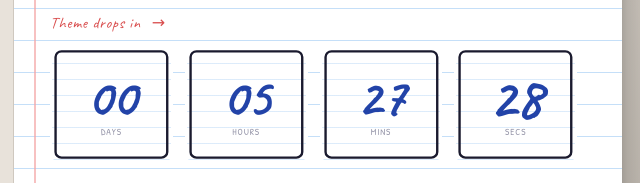
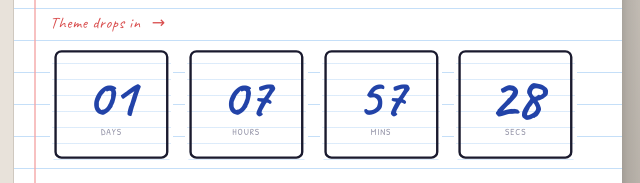
Before and after one commit to CatherineMariaBastin/FAREWELL, a plain HTML site: page index.html in a window 1280 px wide. Shown: the part 345-528 px from the top of the page, 348-988 px from the left. Drawn offline with Linux system fonts and the light colour scheme.

Commit message:
Update index.html

```diff
--- a/index.html
+++ b/index.html
@@ -441,7 +441,7 @@
 </div>
 
 <script>
-  const revealDate = new Date('2026-04-22T09:30:00');
+  const revealDate = new Date('2026-04-23T12:00:00');
   function pad(n){ return String(n).padStart(2, '0'); }
 
   function bump(id) {
```
